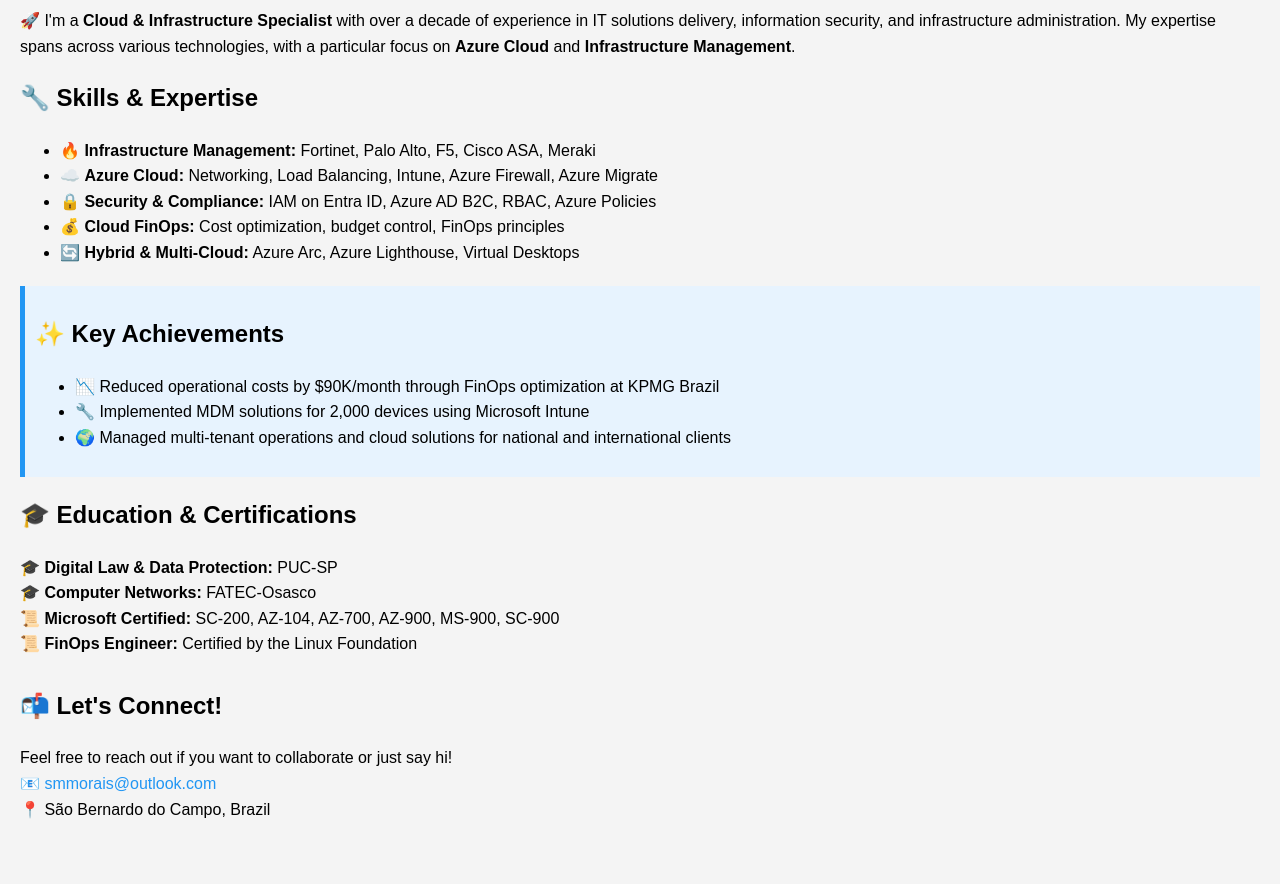
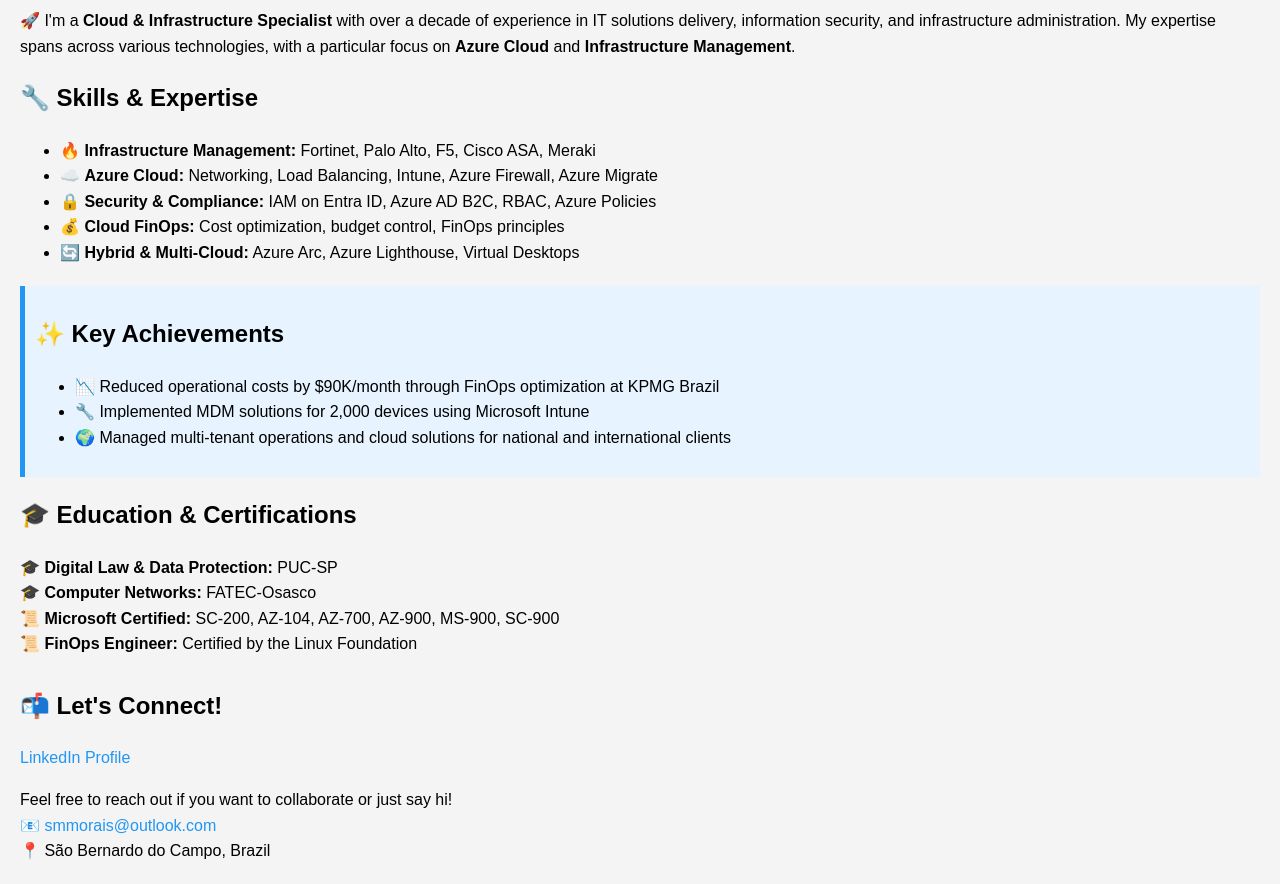
Before and after one commit to sidobill/portfolio, a plain HTML site: page index.html in a window 1280 px wide. Shown: the part 86-970 px from the top of the page. Before the commit the page ends 928 px from the top, so only its background shows below. Drawn offline with Linux system fonts and the light colour scheme.

Commit message:
Update index.html

```diff
--- a/index.html
+++ b/index.html
@@ -3,7 +3,7 @@
 <head>
     <meta charset="UTF-8">
     <meta name="viewport" content="width=device-width, initial-scale=1.0">
-    <title>Sidney Moreira de Morais Junior | Cloud & Infrastructure Specialist</title>
+    <title>Sidney Morais | Cloud & Infrastructure Specialist</title>
     <style>
         body {
             font-family: Arial, sans-serif;
@@ -82,6 +82,7 @@
 
     <div class="section contact">
         <h2>📬 Let's Connect!</h2>
+       <a href="https://www.linkedin.com/in/smoreira">LinkedIn Profile</a><br>
         <p>
             Feel free to reach out if you want to collaborate or just say hi!<br>
             📧 <a href="mailto:smmorais@outlook.com">smmorais@outlook.com</a><br>
```
